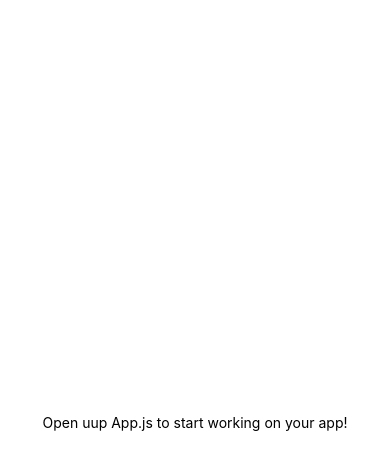
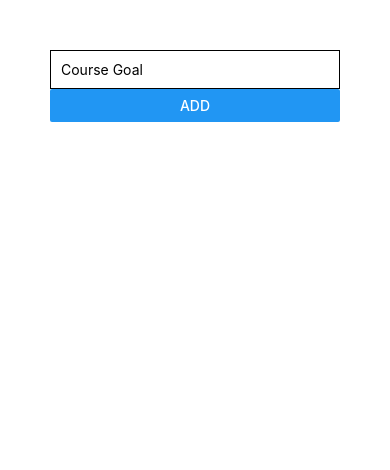
Before and after one commit to jaytula/rn-complete-guide, a React Native app: screen / in a window 390 px wide. Shown: the top 470 px of the page. Built offline with nearby package versions, Linux system fonts and the light colour scheme.

Commit message:
Finish Lesson 20

```diff
--- a/App.js
+++ b/App.js
@@ -1,19 +1,13 @@
 import React from 'react';
-import { StyleSheet, Text, View } from 'react-native';
+import { StyleSheet, Text, View, TextInput, Button } from 'react-native';
 
 export default function App() {
   return (
-    <View style={styles.container}>
-      <Text>Open uup App.js to start working on your app!</Text>
+    <View style={{ padding: 50}}>
+      <View>
+        <TextInput style={{borderColor: 'black', borderWidth: 1, padding: 10}} placeholder="Course Goal" />
+        <Button title="ADD" />
+      </View>
     </View>
   );
 }
-
-const styles = StyleSheet.create({
-  container: {
-    flex: 1,
-    backgroundColor: '#fff',
-    alignItems: 'center',
-    justifyContent: 'center',
-  },
-});
```
